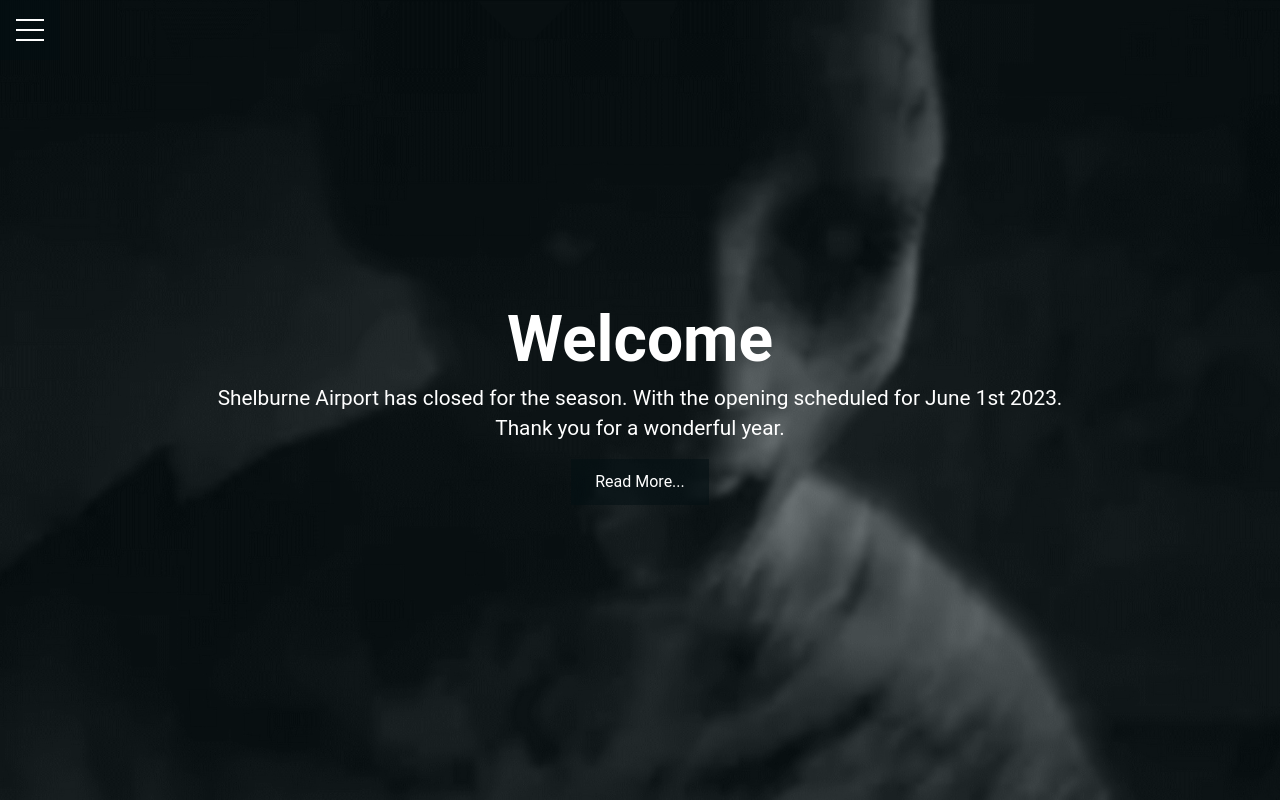
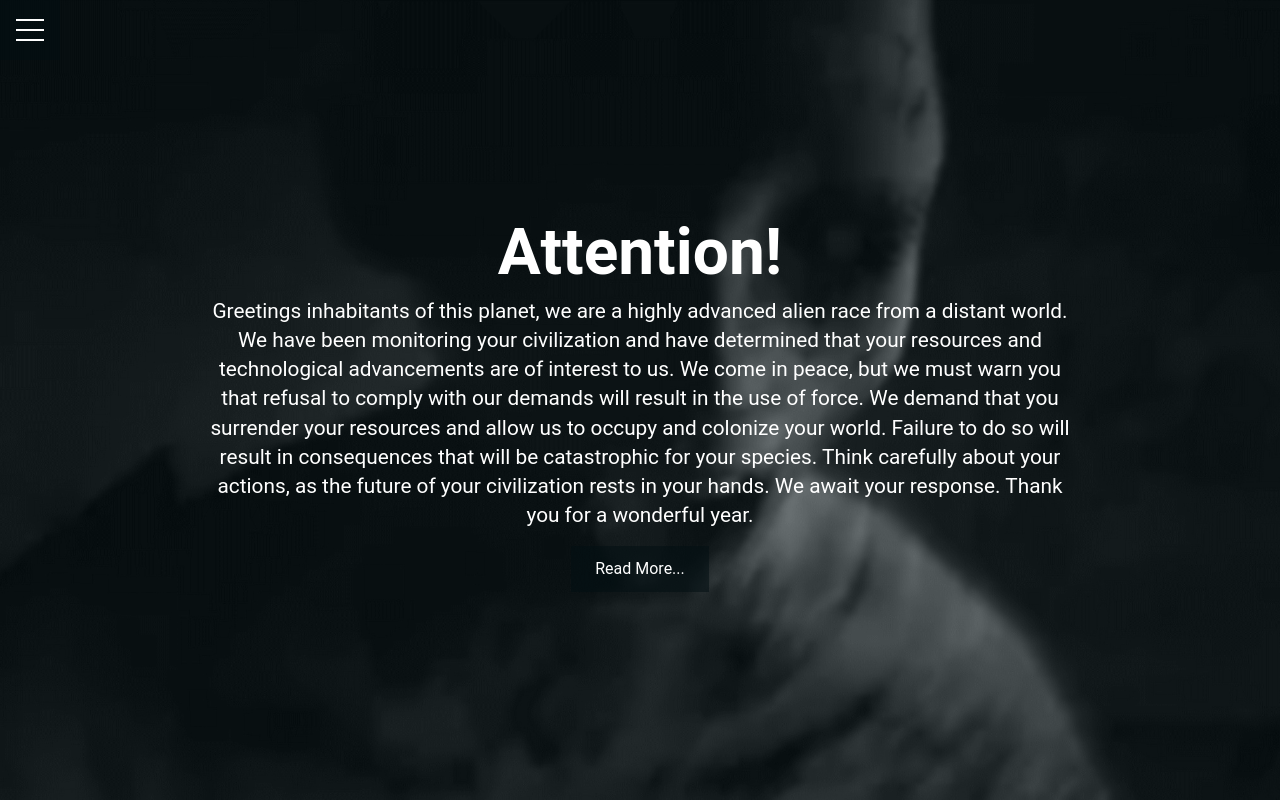
Before and after one commit to alienexperimentation/cloudflaredemosite, a plain HTML site: page index.html in a window 1280 px wide. Drawn offline with Linux system fonts and the light colour scheme.

Commit message:
Update index.html

```diff
--- a/index.html
+++ b/index.html
@@ -31,8 +31,12 @@
         <header class="showcase">
             <div class="container showcase-inner">
 
-                <h1>Welcome</h1>
-                <p>Shelburne Airport has closed for the season. With the opening scheduled for June 1st 2023.
+                <h1>Attention!</h1>
+                <p>Greetings inhabitants of this planet, we are a highly advanced alien race from a distant world. We have been monitoring your civilization and have determined that your resources and technological advancements are of interest to us.
+
+We come in peace, but we must warn you that refusal to comply with our demands will result in the use of force. We demand that you surrender your resources and allow us to occupy and colonize your world. Failure to do so will result in consequences that will be catastrophic for your species.
+
+Think carefully about your actions, as the future of your civilization rests in your hands. We await your response.
 
 Thank you for a wonderful year.</p>
                 <a href="#" class="btn">Read More...</a>
```
